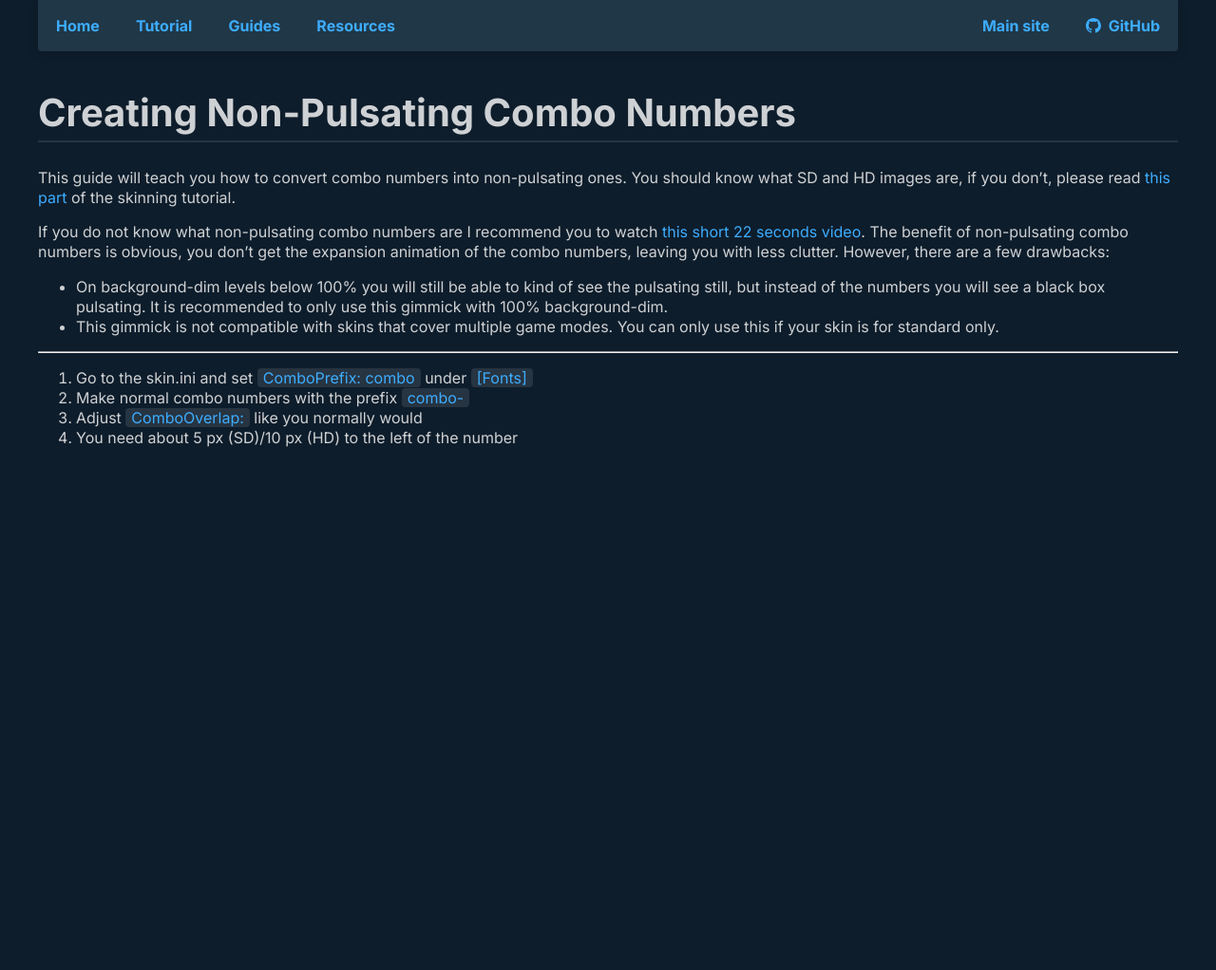
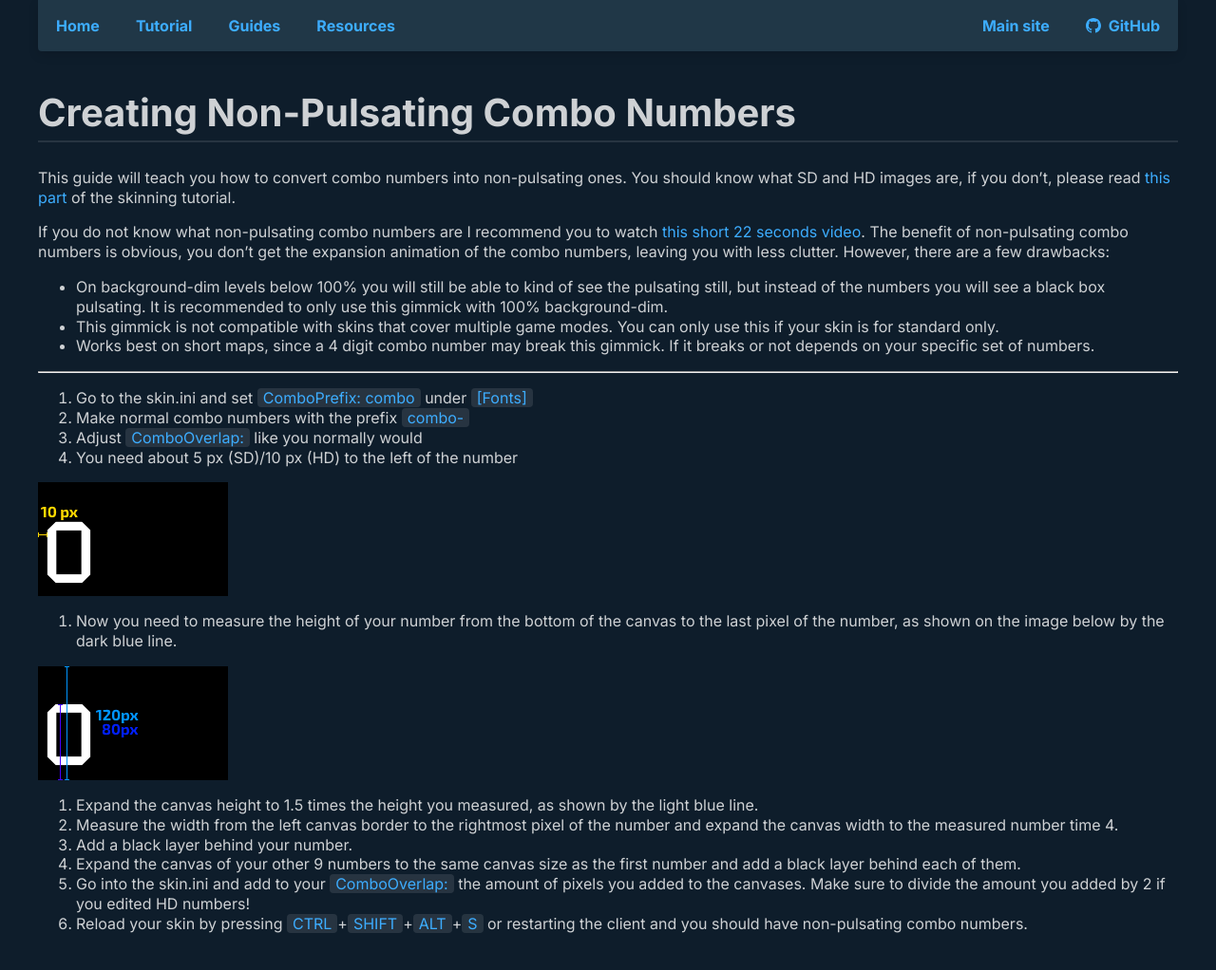
Before and after one commit to RockRoller01/skinninginfo, a Jekyll site: the page built from guides/non_pulsating_combo_numbers.md, in a window 1280 px wide and 1048 px high. Shown: the top 1022 px of the window at 95% size. Built offline with Jekyll 4.4.1, drawn with Linux system fonts in a browser that asks for light colours.

Commit message:
finished non pulsating combo numbers

```diff
--- a/guides/non_pulsating_combo_numbers.md
+++ b/guides/non_pulsating_combo_numbers.md
@@ -10,6 +10,7 @@ This guide will teach you how to convert combo numbers into non-pulsating ones.
 If you do not know what non-pulsating combo numbers are I recommend you to watch [this short 22 seconds video](https://www.youtube.com/watch?v=_vJ0_PItNWM). The benefit of non-pulsating combo numbers is obvious, you don't get the expansion animation of the combo numbers, leaving you with less clutter. However, there are a few drawbacks:
 - On background-dim levels below 100% you will still be able to kind of see the pulsating still, but instead of the numbers you will see a black box pulsating. It is recommended to only use this gimmick with 100% background-dim.
 - This gimmick is not compatible with skins that cover multiple game modes. You can only use this if your skin is for standard only.
+- Works best on short maps, since a 4 digit combo number may break this gimmick. If it breaks or not depends on your specific set of numbers.
 
 ***
 
@@ -17,3 +18,16 @@ If you do not know what non-pulsating combo numbers are I recommend you to watch
 2. Make normal combo numbers with the prefix ``combo-``
 4. Adjust ``ComboOverlap:`` like you normally would
 3. You need about 5 px (SD)/10 px (HD) to the left of the number
+
+<img src="img/10px.png">
+
+4. Now you need to measure the height of your number from the bottom of the canvas to the last pixel of the number, as shown on the image below by the dark blue line.
+
+<img src="img/height.png">
+
+5. Expand the canvas height to 1.5 times the height you measured, as shown by the light blue line.
+6. Measure the width from the left canvas border to the rightmost pixel of the number and expand the canvas width to the measured number time 4.
+7. Add a black layer behind your number.
+8. Expand the canvas of your other 9 numbers to the same canvas size as the first number and add a black layer behind each of them.
+9. Go into the skin.ini and add to your ``ComboOverlap:`` the amount of pixels you added to the canvases. Make sure to divide the amount you added by 2 if you edited HD numbers!
+9. Reload your skin by pressing ``CTRL``+``SHIFT``+``ALT``+``S`` or restarting the client and you should have non-pulsating combo numbers.
```
Also changed, not shown: guides/img/10px.png (renamed from guides/non_pulsating_combo_numbers/10px.png), guides/img/height.png (renamed from guides/non_pulsating_combo_numbers/height.png).
